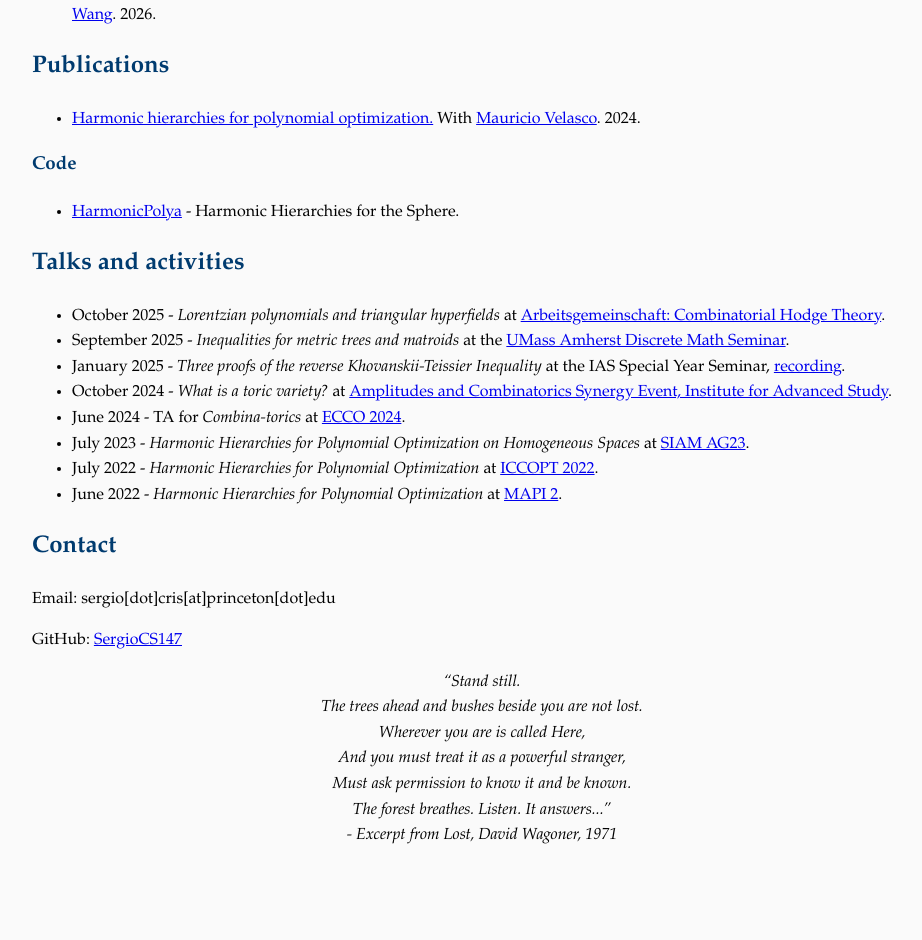
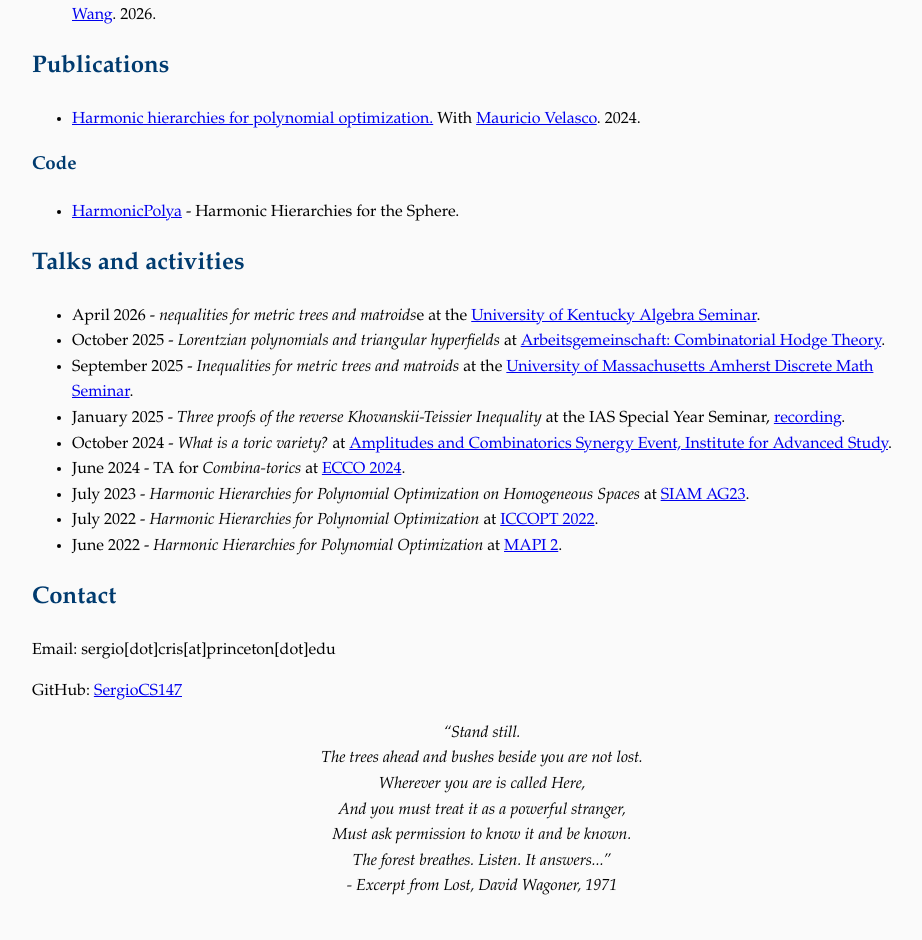
Before and after one commit to SergioCS147/sergiocs147.github.io, a Jekyll site: the page built from index.md, in a window 1280 px wide. Shown: the part 616-1556 px from the top of the page, without its empty margins (158-1080 px from the left). Built offline with Jekyll 4.4.1, drawn with Linux system fonts in a browser that asks for light colours; our own code applies the rules of GitHub Pages for plain Markdown files; before the commit the page ends 1505 px from its top, so only the background shows below that.

Commit message:
Update index.md

```diff
--- a/index.md
+++ b/index.md
@@ -52,8 +52,9 @@ Grassmannians and toric varieties.
 <h2><strong> Talks and activities </strong> </h2>
 
 <ul>
+  <li>April 2026 - <em>nequalities for metric trees and matroids</em>e at the <a href="https://www.ms.uky.edu/~dhje223/AlgebraSeminarSpring2026.html">University of Kentucky Algebra Seminar</a>.</li>
   <li>October 2025 - <em>Lorentzian polynomials and triangular hyperfields</em> at <a href="https://www.mfo.de/www/activity/2542">Arbeitsgemeinschaft: Combinatorial Hodge Theory</a>.</li>
-  <li>September 2025 - <em>Inequalities for metric trees and matroids</em> at the <a href="https://www.umass.edu/mathematics-statistics/seminars/discrete-math-seminar">UMass Amherst Discrete Math Seminar</a>.</li>
+  <li>September 2025 - <em>Inequalities for metric trees and matroids</em> at the <a href="https://www.umass.edu/mathematics-statistics/seminars/discrete-math-seminar">University of Massachusetts Amherst Discrete Math Seminar</a>.</li>
   <li>January 2025 - <em>Three proofs of the reverse Khovanskii-Teissier Inequality</em> at the IAS Special Year Seminar, <a href="https://www.youtube.com/watch?v=R48D9au4ceU&t=6s">recording</a>.</li>
   <li>October 2024 - <em>What is a toric variety?</em> at <a href="https://www.ias.edu/mathematical-physics/events/amplitudes-and-combinatorics-synergy-event">Amplitudes and Combinatorics Synergy Event, Institute for Advanced Study</a>.</li>
   <li>June 2024 - TA for <em>Combina-torics</em> at <a href="https://ecco2024.combinatoria.co/home-english"> ECCO 2024</a>.</li>
```
